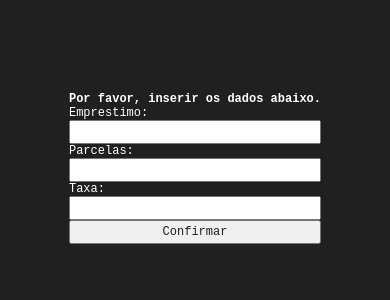
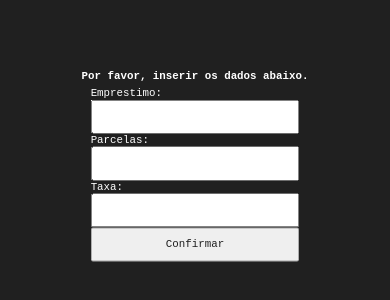
Before and after one commit to felipeardev/monorepo-amortization-fi, a React (Vite) app in the folder frontend/: page / in a window 390 px wide. Shown: the part 254-554 px from the top of the page. Built offline with nearby package versions, Linux system fonts and the light colour scheme.

Commit message:
Estilização, outros dispositivos

```diff
--- a/frontend/src/App.css
+++ b/frontend/src/App.css
@@ -3,8 +3,12 @@
   padding: 0;
   box-sizing: border-box;
   font-family: 'JetBrains Mono', monospace;
-  font-size: 15px;
   color: #FFFFFF;
+}
+
+form {
+  width: 100%;
+  padding: 2% 4%;
 }
 
 html {
@@ -15,10 +19,12 @@ body {
   display: flex;
   align-items: center;
   justify-content: center;
+  overflow-x: auto;
   min-height: 100vh;
 }
 
 input, button {
+  max-width: 1000px;
   width: 100%;
   padding: .25rem .25rem;
   color: #202020 !important;
@@ -30,6 +36,10 @@ input, button {
   }
 
   input, button {
-    padding: .25rem 0rem;
+    padding: 10px 5px;
+  }
+
+  body {
+    transform: scale(0.9);
   }
 }
--- a/frontend/src/App.tsx
+++ b/frontend/src/App.tsx
@@ -21,15 +21,16 @@ function App() {
     event.preventDefault();
     setCarregando(true);
 
-    const sac = await axios
+    await axios
       .post<IAmortizacao[]>("https://armotization-fi.onrender.com/sac", dados)
       .then((sac) => {
         setSac(sac.data);
       });
 
-    const price = await axios
+    await axios
       .post("https://armotization-fi.onrender.com/price", dados)
       .then((price) => setPrice(price.data));
+
     setVisible(true);
     setCarregando(false);
   };
--- a/frontend/src/components/Tabela.tsx
+++ b/frontend/src/components/Tabela.tsx
@@ -13,7 +13,7 @@ export function Tabela(props: propsAmortizacao) {
       <caption>{props.titulo}</caption>
       <thead>
         <tr>
-          <th align="center">Periodo</th>
+          <th align="center">#</th>
           <th align="right">Parcela</th>
           <th align="right">Juros</th>
           <th align="right">Amortizacao</th>
--- a/frontend/src/components/styles.css
+++ b/frontend/src/components/styles.css
@@ -30,3 +30,13 @@ th {
 table caption {
   margin: 5px 0px;
 }
+
+@media screen and (max-width: 600px) {
+  * {
+    font-family: 12px !important;
+  }
+
+  table {
+    transform: scale(0.90);
+  }
+}
```
Also changed, not shown: frontend/src/index.css (line endings or trailing spaces).
